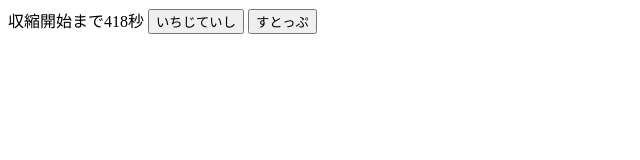
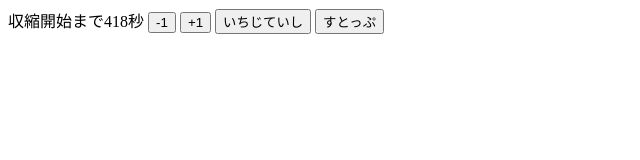
Before and after one commit to wamei/pubg-timer, a plain HTML site: page index.html in a window 1280 px wide. Both pictures are taken after a click on the button "すたーと". Shown: the whole page, without its empty margins (0-640 px from the left). Drawn offline with Linux system fonts and the light colour scheme; grey boxes are pictures that could not be loaded.

Commit message:
add adjust button

```diff
--- a/index.html
+++ b/index.html
@@ -7,6 +7,8 @@
   <body>
     収縮開始まで<span id="info">--</span>秒
     <input id="start" type="button" value="すたーと">
+    <input id="m1" type="button" value="-1">
+    <input id="p1" type="button" value="+1">
     <input id="pause" type="button" value="いちじていし">
     <input id="stop" type="button" value="すとっぷ">
     <video id="sound60" width="0" height="0">
--- a/js/timer.js
+++ b/js/timer.js
@@ -2,9 +2,13 @@ window.addEventListener('DOMContentLoaded', function() {
     var $startButton = document.querySelector('#start');
     var $pauseButton = document.querySelector('#pause');
     var $stopButton = document.querySelector('#stop');
+    var $p1Button = document.querySelector('#p1');
+    var $m1Button = document.querySelector('#m1');
 
     $pauseButton.style.display = 'none';
     $stopButton.style.display = 'none';
+    $p1Button.style.display = 'none';
+    $m1Button.style.display = 'none';
 
     var $info = document.querySelector('#info');
 
@@ -51,6 +55,8 @@ window.addEventListener('DOMContentLoaded', function() {
         $startButton.style.display = 'none';
         $pauseButton.style.display = 'inline';
         $stopButton.style.display = 'inline';
+        $p1Button.style.display = 'inline';
+        $m1Button.style.display = 'inline';
     }
     Timer.prototype.pause = function() {
         this.isRunning = false;
@@ -59,6 +65,8 @@ window.addEventListener('DOMContentLoaded', function() {
         $startButton.style.display = 'inline';
         $pauseButton.style.display = 'none';
         $stopButton.style.display = 'none';
+        $p1Button.style.display = 'none';
+        $m1Button.style.display = 'none';
     }
     Timer.prototype.stop = function() {
         this.time = 0;
@@ -69,6 +77,8 @@ window.addEventListener('DOMContentLoaded', function() {
         $startButton.style.display = 'inline';
         $pauseButton.style.display = 'none';
         $stopButton.style.display = 'none';
+        $p1Button.style.display = 'none';
+        $m1Button.style.display = 'none';
         $info.innerHTML = '--';
     }
     var timer = new Timer();
@@ -82,4 +92,10 @@ window.addEventListener('DOMContentLoaded', function() {
     $stopButton.addEventListener('click', function() {
         timer.stop();
     });
+    $m1Button.addEventListener('click', function() {
+        timer.time += 1000;
+    });
+    $p1Button.addEventListener('click', function() {
+        timer.time -= 1000;
+    });
 }, false);
```
